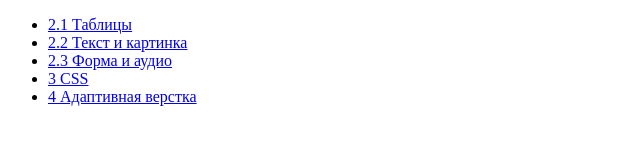
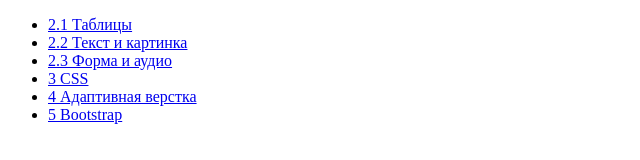
Before and after one commit to Unbihexium/unbihexium.github.io, a plain HTML site: page index.html in a window 1280 px wide. Shown: the whole page, without its empty margins (0-640 px from the left). Drawn offline with Linux system fonts and the light colour scheme.

Commit message:
added link to 5 lab

```diff
--- a/index.html
+++ b/index.html
@@ -11,6 +11,7 @@
         <li><a href="lab2/lab2_form.html">2.3 Форма и аудио</a></li>
         <li><a href="lab3/lab3.html">3 CSS</a></li>
         <li><a href="lab4/lab4.html">4 Адаптивная верстка</a></li>
+        <li><a href="lab4/lab5.html">5 Bootstrap</a></li>
     </ul>
 
 </body>
```
